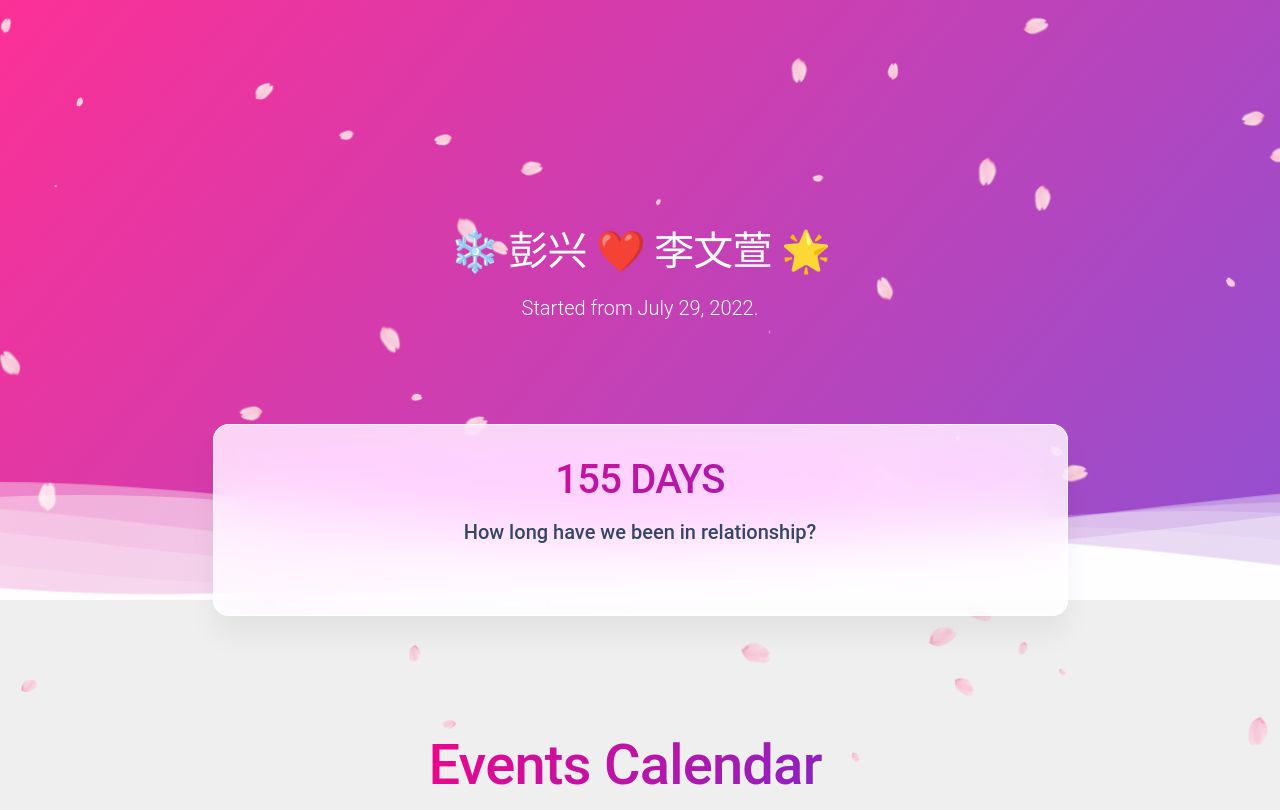
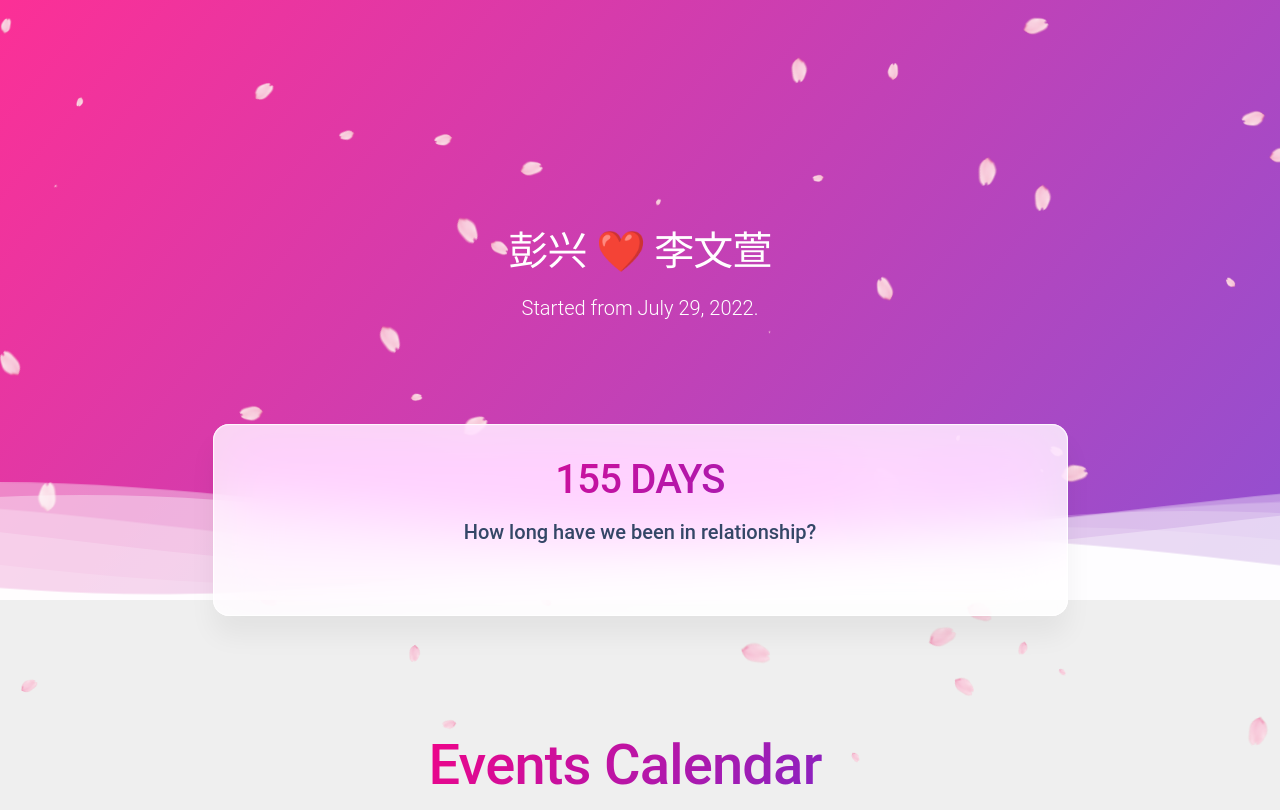
Before and after one commit to xichichixi/pxlovelwx, a plain HTML site: page index.html in a window 1280 px wide. Shown: the top 810 px of the page. Drawn offline with Linux system fonts and the light colour scheme.

Commit message:
Update index.html

```diff
--- a/index.html
+++ b/index.html
@@ -22,7 +22,7 @@
         <div class="container">
             <div class="row">
                 <div class="col-lg-7 text-center mx-auto">
-                    <h1 class="text-white pt-3 mt-n5">❄️ 彭兴 ❤️ 李文萱 🌟</h1>
+                    <h1 class="text-white pt-3 mt-n5"> 彭兴 ❤️ 李文萱 </h1>
                     <p class="lead text-white mt-3">Started from July 29, 2022.</p>
                 </div>
             </div>
```
